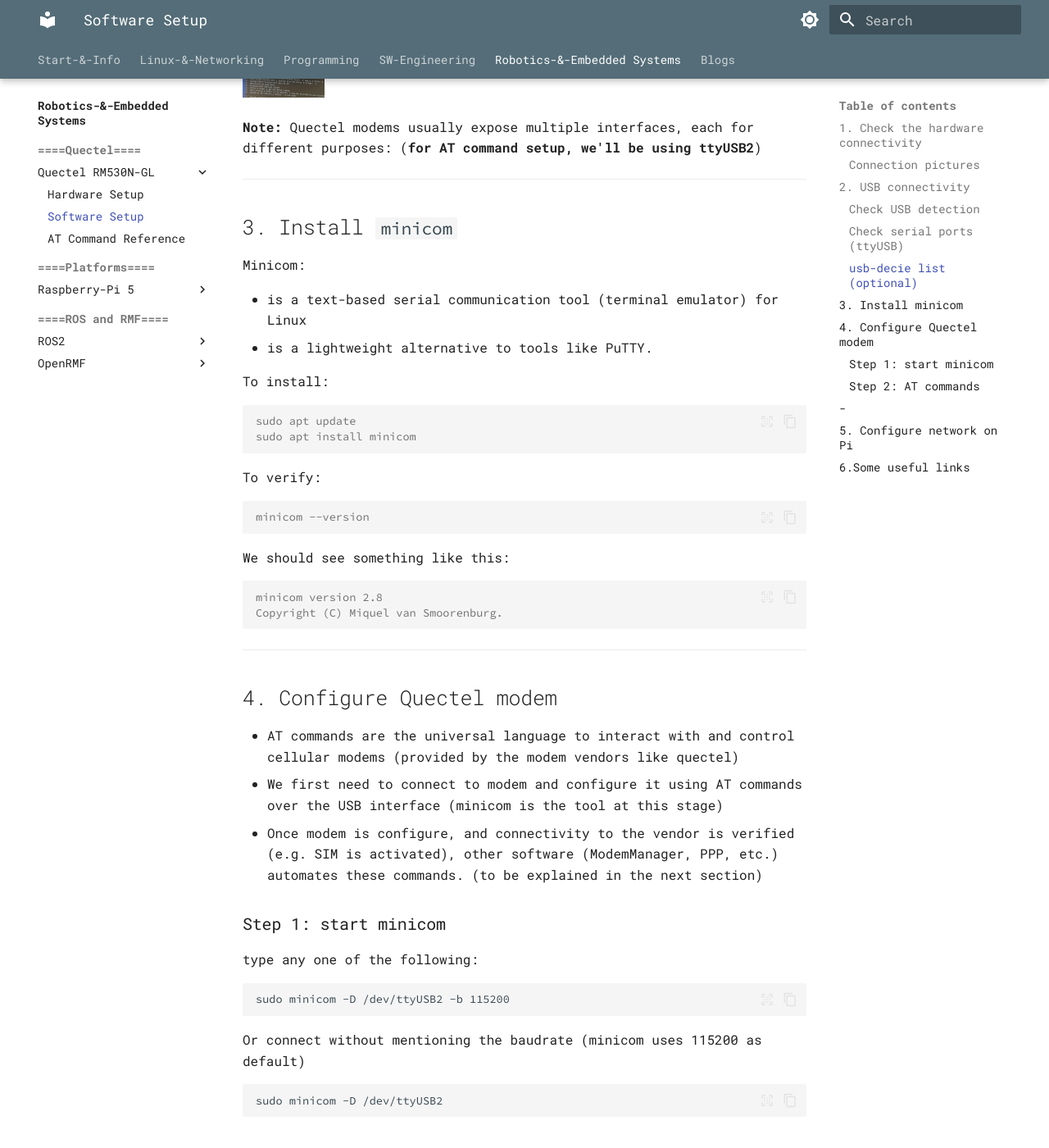
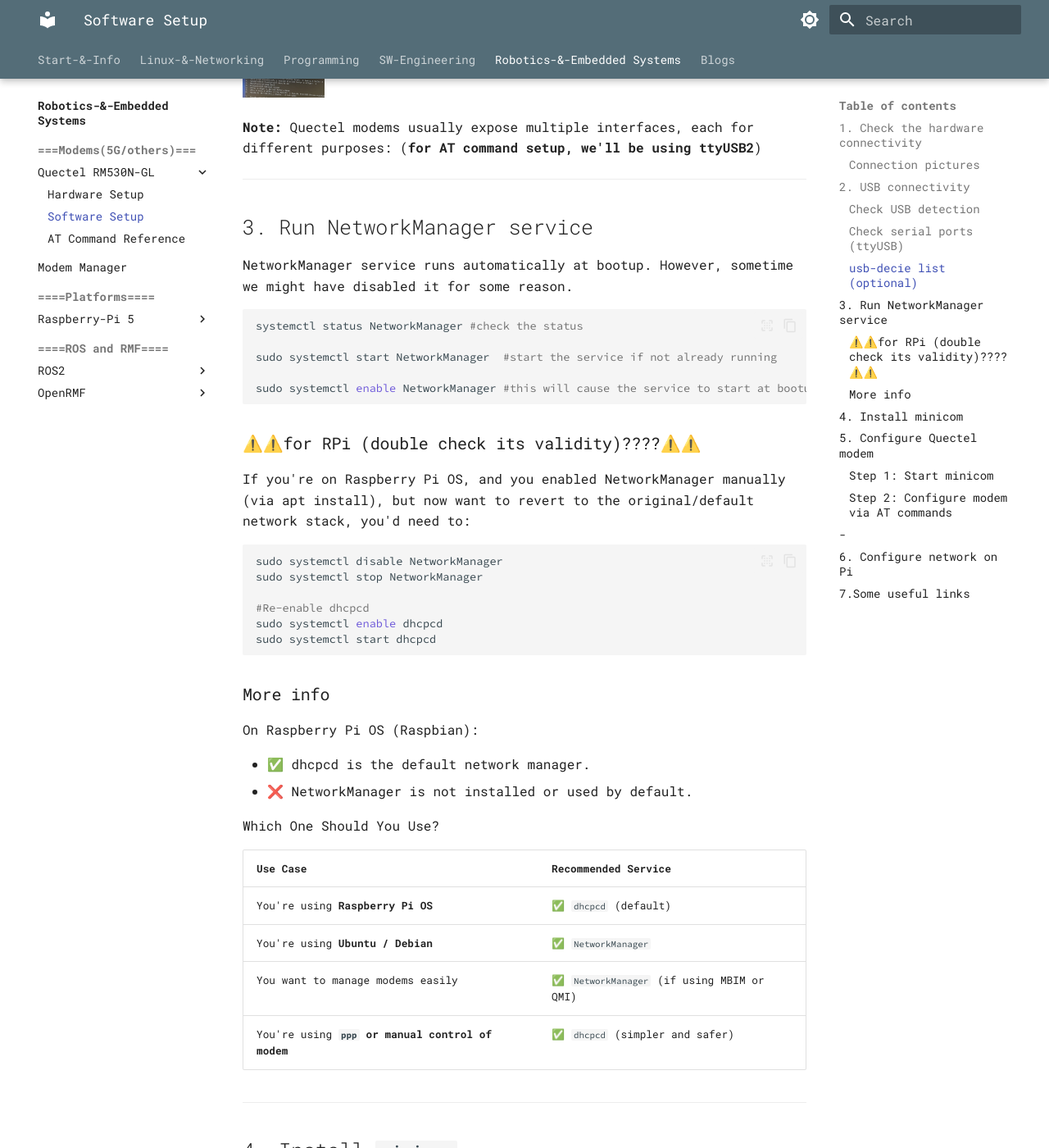
Before and after one commit to alohamujeeb/alohamujeeb.github.io, an MkDocs documentation site: the page built from docs/embsys-drobot/Quectel-RM530N-GL/02-sw-setup-pi5.md, in a window 1280 px wide and 1400 px high, scrolled down 2528 px. Shown: the whole window at 82% size. Built offline with MkDocs 1.6.1 and Material for MkDocs 9.7.7, drawn with Linux system fonts in a browser that asks for light colours; some of the changed text lies outside the part shown.

Commit message:
minor file restructure

````diff
--- a/docs/embsys-drobot/Quectel-RM530N-GL/sw-setup-pi5.md
+++ b/docs/embsys-drobot/Quectel-RM530N-GL/02-sw-setup-pi5.md
@@ -33,7 +33,7 @@ Before we start working on the software, we need to make sure that hardware moun
 | Cap Mounting on PI-5 | <a href="images/side-view-cap.jpeg" target="_blank"><img src="images/side-view-cap.jpeg" width="100" height="100"/></a> | Shows how the cap is mounted onto the Raspberry Pi 5. |
 
 
-For detailed connection information, see the [hardware setup](hw-setup-pi5.md)
+For detailed connection information, see the [hardware setup](01-hw-setup-pi5.md)
 
 ---
 ## 2. USB connectivity
@@ -78,9 +78,50 @@ Information about **Quectel and device model RM50N-GL** should be display (click
 Quectel modems usually expose multiple interfaces, each for different purposes:
 (**for AT command setup, we'll be using ttyUSB2**)
 
+---
+## 3. Run NetworkManager service
+NetworkManager service runs automatically at bootup. However, sometime we might have disabled it for some reason.
+
+``` bash
+systemctl status NetworkManager	#check the status
+
+sudo systemctl start NetworkManager  #start the service if not already running
+
+sudo systemctl enable NetworkManager #this will cause the service to start at bootup
+```
+### ⚠️⚠️for RPi (double check its validity)????⚠️⚠️
+
+If you're on Raspberry Pi OS, and you enabled NetworkManager manually (via apt install), but now want to revert to the original/default network stack, you'd need to:
+
+``` bash
+sudo systemctl disable NetworkManager
+sudo systemctl stop NetworkManager
+
+#Re-enable dhcpcd
+sudo systemctl enable dhcpcd
+sudo systemctl start dhcpcd
+```
+
+
+### More info
+
+On Raspberry Pi OS (Raspbian):
+
+- ✅ dhcpcd is the default network manager.
+- ❌ NetworkManager is not installed or used by default.
+
+Which One Should You Use?
+
+| Use Case                                          | Recommended Service                       |
+|--------------------------------------------------|-------------------------------------------|
+| You're using **Raspberry Pi OS**                 | ✅ `dhcpcd` (default)                      |
+| You're using **Ubuntu / Debian**                 | ✅ `NetworkManager`                        |
+| You want to manage modems easily                 | ✅ `NetworkManager` (if using MBIM or QMI) |
+| You're using **`ppp` or manual control of modem**| ✅ `dhcpcd` (simpler and safer)            |
+
 
 ---
-## 3. Install ```minicom```
+## 4. Install ```minicom```
 
 Minicom:
 
@@ -112,7 +153,7 @@ Copyright (C) Miquel van Smoorenburg.
 (to be explained in the next section)
 
 
-### Step 1: start minicom
+### Step 1: Start minicom
 type any one of the following:
 ``` consolde
 sudo minicom -D /dev/ttyUSB2 -b 115200
@@ -122,8 +163,7 @@ Or connect without mentioning the baudrate (minicom uses 115200 as default)
 sudo minicom -D /dev/ttyUSB2
 ```
 
-### Step 2: AT commands
-(under construction)--check later
+### Step 2: Configure modem via AT commands
 
 -
 -
@@ -131,10 +171,10 @@ sudo minicom -D /dev/ttyUSB2
 
 
 ---
-## 5. Configure network on Pi
+## 6. Configure network on Pi
 
 ---
-## 6.Some useful links
+## 7.Some useful links
 
 [Waveshre-RM50N-GL_5G_Hat+](https://www.waveshare.com/wiki/RM530N-GL_5G_HAT+#RM5xx_Series_Module){:target="_blank"}
 
--- a/mkdocs.yml
+++ b/mkdocs.yml
@@ -123,6 +123,7 @@ nav:
       - Bash Shell: linux/bash.md
     - ====Linux Networking====:
       - Linux Networking 101: linux/linux-networking.md
+      - Modem Manager: embsys-drobot/modem-manager.md
     - ====Protocls====:
       - quic protocol: linux/quic.md
 
@@ -179,12 +180,13 @@ nav:
 
   - Robotics-&-Embedded Systems:
     - index:  embsys-drobot/index.md
-    - ====Quectel====:
+    - ===Modems(5G/others)===:
       - Quectel RM530N-GL:
         - index: embsys-drobot/Quectel-RM530N-GL/index.md
-        - Hardware Setup: embsys-drobot/Quectel-RM530N-GL/hw-setup-pi5.md
-        - Software Setup: embsys-drobot/Quectel-RM530N-GL/sw-setup-pi5.md
+        - Hardware Setup: embsys-drobot/Quectel-RM530N-GL/01-hw-setup-pi5.md
+        - Software Setup: embsys-drobot/Quectel-RM530N-GL/02-sw-setup-pi5.md
         - AT Command Reference: embsys-drobot/Quectel-RM530N-GL/at-command-reference.md
+    - ModemManager: embsys-drobot/modem-manager.md
     - ====Platforms====:
       - Raspberry-Pi 5:
         - index: embsys-drobot/pi5/index.md
````
Also changed, not shown: other parts of docs/embsys-drobot/Quectel-RM530N-GL/02-sw-setup-pi5.md (+1 -1 lines), docs/embsys-drobot/modem-manager.md (added, +67 -0 lines), docs/linux/index.md (+3 -1 lines), docs/sweng/docker101/03-docker-network-example.md (+1 -1 lines), docs/sweng/docker101/04-tcp-example.md (+1 -1 lines), docs/embsys-drobot/Quectel-RM530N-GL/01-hw-setup-pi5.md (renamed from docs/embsys-drobot/Quectel-RM530N-GL/hw-setup-pi5.md).
